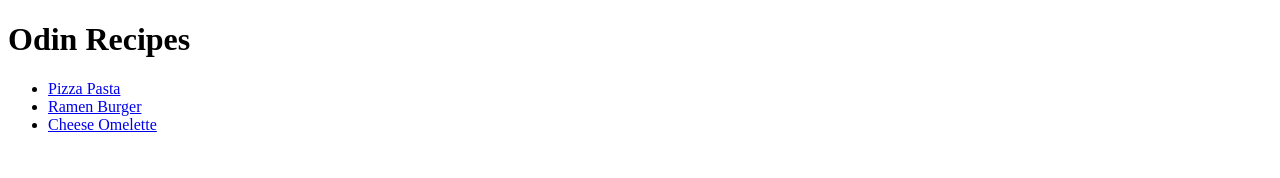
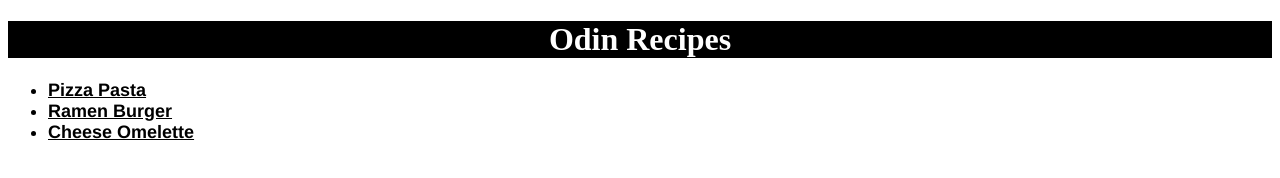
Before and after one commit to wanderingpuppet/odin-recipes, a plain HTML site: page index.html in a window 1280 px wide. Drawn offline with Linux system fonts and the light colour scheme.

Commit message:
Add basic styling

```diff
--- a/index.html
+++ b/index.html
@@ -5,12 +5,13 @@
 <head>
     <meta charset="utf-8">
     <title>Odin Recipes</title>
+    <link rel="stylesheet" href="style.css">
 </head>
 
 <body>
     <h1>Odin Recipes</h1>
 
-    <ul>
+    <ul class="recipe-list">
         <li><a href="recipes/pizza-pasta.html">Pizza Pasta</a></li>
         <li><a href="recipes/ramen-burger.html">Ramen Burger</a></li>
         <li><a href="recipes/cheese-omelette.html">Cheese Omelette</a></li>
--- /dev/null
+++ b/style.css
@@ -0,0 +1,25 @@
+body {
+    font-family: Helvetica, sans-serif;
+}
+
+h1,
+h2 {
+    background-color: black;
+    color: white;
+    text-align: center;
+    font-family: "Times New Roman", serif;
+}
+
+img {
+    width: 50%;
+    height: auto;
+}
+
+.recipe-list {
+    font-size: 18px;
+    font-weight: bold;
+}
+
+.recipe-list a {
+    color: black;
+}
```
Also changed, not shown: recipes/cheese-omelette.html (+1 -0 lines), recipes/pizza-pasta.html (+1 -0 lines), recipes/ramen-burger.html (+1 -0 lines), 1 other file.
